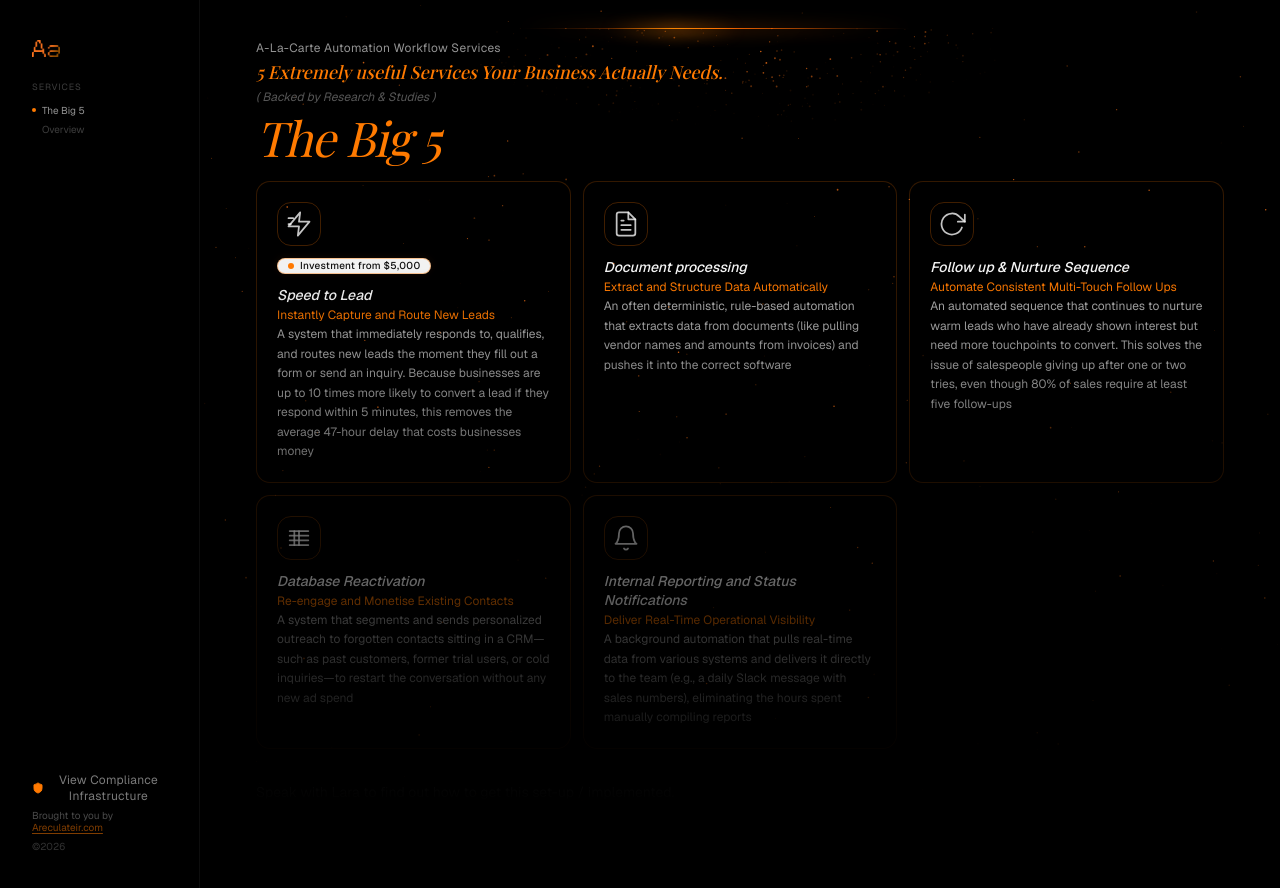
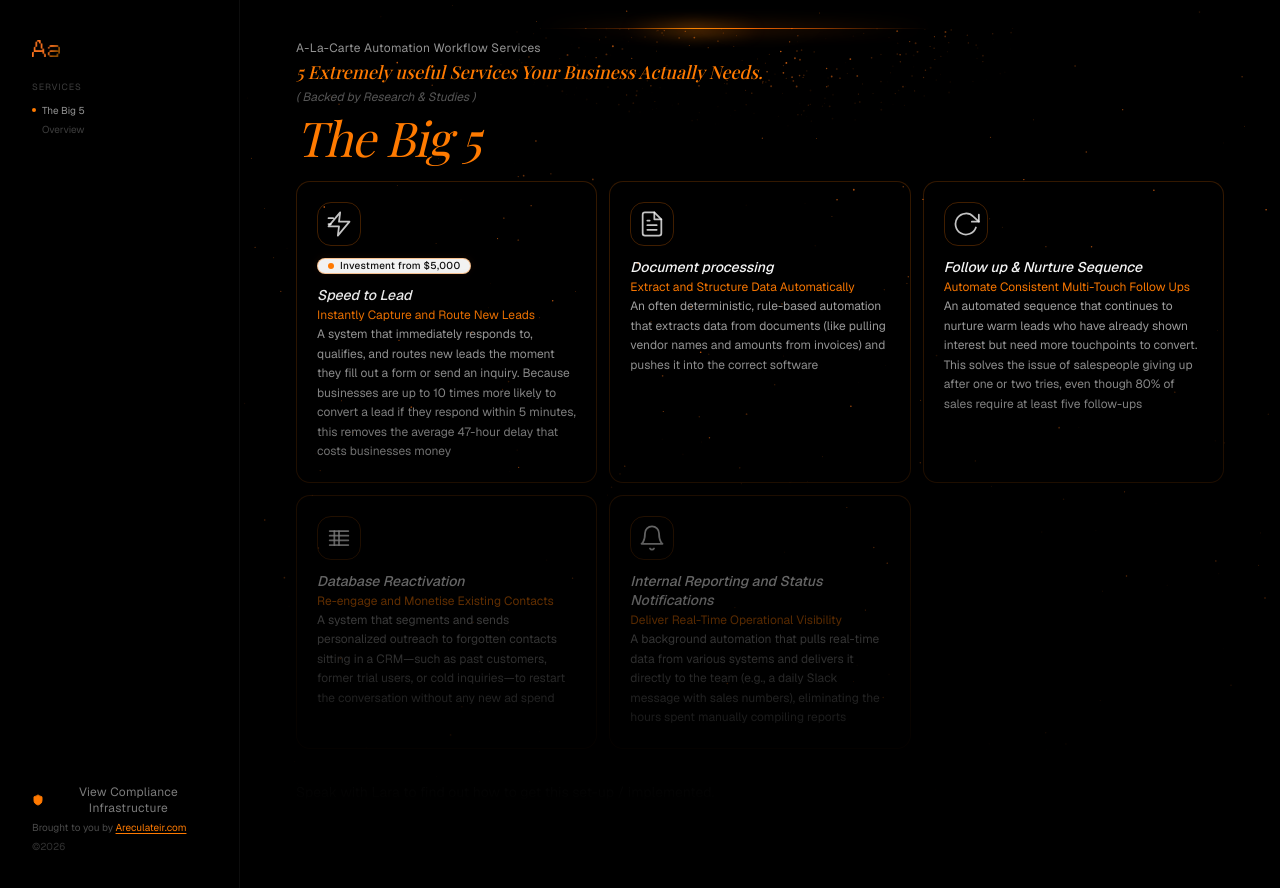
Before and after one commit to telluricaquarian/areculateirservices, a Next.js app: page / in a window 1280 px wide. Shown: the top 888 px of the page. Built offline with nearby package versions, Linux system fonts and the light colour scheme; a web font is replaced by a local one.

Commit message:
Refine sidebar footer layout and Areculateir hover preview

```diff
--- a/app/page.tsx
+++ b/app/page.tsx
@@ -7,6 +7,7 @@ import { SparklesCore } from "@/components/ui/sparkles"
 import { FlipWords } from "@/components/ui/flip-words"
 import { MobileHeader } from "@/components/MobileHeader"
 import ComplianceModal from "@/components/ComplianceModal"
+import AreculateirHoverPreview from "@/components/AreculateirHoverPreview"
 
 export default function Home() {
   return (
@@ -18,7 +19,7 @@ export default function Home() {
       <div className="hidden md:flex min-h-screen">
 
         {/* === LEFT RAIL === */}
-        <div className="flex flex-col justify-between w-[200px] flex-shrink-0 py-10 px-8 border-r border-white/[0.05]">
+        <div className="flex flex-col justify-between w-[240px] flex-shrink-0 py-10 px-8 border-r border-white/[0.05]">
           {/* Top: logo + nav */}
           <div className="flex flex-col gap-6">
             <div className="img-protected-wrap">
@@ -40,16 +41,9 @@ export default function Home() {
             {/* Barely-there orange ambient — bottom-anchored */}
             <div className="absolute inset-x-0 bottom-0 h-16 pointer-events-none -z-10 bg-gradient-to-t from-orange-500/[0.04] to-transparent" />
             <ComplianceModal />
-            <p className="text-foreground/30">
+            <p className="text-foreground/30 whitespace-nowrap">
               Brought to you by{" "}
-              <a
-                href="https://areculateir.com"
-                target="_blank"
-                rel="noopener noreferrer"
-                className="text-primary/50 underline underline-offset-2 hover:text-primary/70 transition-colors"
-              >
-                Areculateir.com
-              </a>
+              <AreculateirHoverPreview popupPosition="right" />
             </p>
             <span className="text-foreground/20">©2026</span>
           </div>
--- a/components/AreculateirHoverPreview.tsx
+++ b/components/AreculateirHoverPreview.tsx
@@ -12,8 +12,16 @@ const HREF = 'https://www.areculateir.com'
  * Mobile:  first tap opens preview, second tap navigates.
  *          Tapping outside closes preview.
  *          A "Visit site →" button inside the card also navigates.
+ *
+ * popupPosition:
+ *   'above' (default) — card appears above the link, centered. Use in footer rows.
+ *   'right'           — card appears to the right of the link. Use in left-rail sidebars.
  */
-export default function AreculateirHoverPreview() {
+interface Props {
+  popupPosition?: 'above' | 'right'
+}
+
+export default function AreculateirHoverPreview({ popupPosition = 'above' }: Props) {
   const [visible, setVisible]   = useState(false)
   const tapCount                = useRef(0)
   const videoRef                = useRef<HTMLVideoElement>(null)
@@ -99,8 +107,10 @@ export default function AreculateirHoverPreview() {
       {/* ── Preview card ───────────────────────────────────────────────── */}
       <div
         className={[
-          // Positioning — above the link, centered on anchor
-          'absolute bottom-[calc(100%+14px)] left-1/2 -translate-x-1/2',
+          // Positioning — above+centered (default) or to the right of the link (sidebar)
+          popupPosition === 'right'
+            ? 'absolute left-[calc(100%+14px)] bottom-0'
+            : 'absolute bottom-[calc(100%+14px)] left-1/2 -translate-x-1/2',
           // Sizing
           'w-[min(320px,calc(100vw-2rem))]',
           // Chrome
@@ -112,8 +122,11 @@ export default function AreculateirHoverPreview() {
           'z-50',
         ].join(' ')}
       >
-        {/* Tail / pointer toward footer link */}
-        <div className="absolute -bottom-[7px] left-1/2 -translate-x-1/2 w-3 h-3 rotate-45 border-r border-b border-white/10 bg-[#080808]" />
+        {/* Tail / pointer — points left toward link when sidebar, down when above */}
+        {popupPosition === 'right'
+          ? <div className="absolute top-4 -left-[7px] w-3 h-3 rotate-45 border-l border-b border-white/10 bg-[#080808]" />
+          : <div className="absolute -bottom-[7px] left-1/2 -translate-x-1/2 w-3 h-3 rotate-45 border-r border-b border-white/10 bg-[#080808]" />
+        }
 
         {/* Orange-framed video */}
         <div className="p-2">
```
